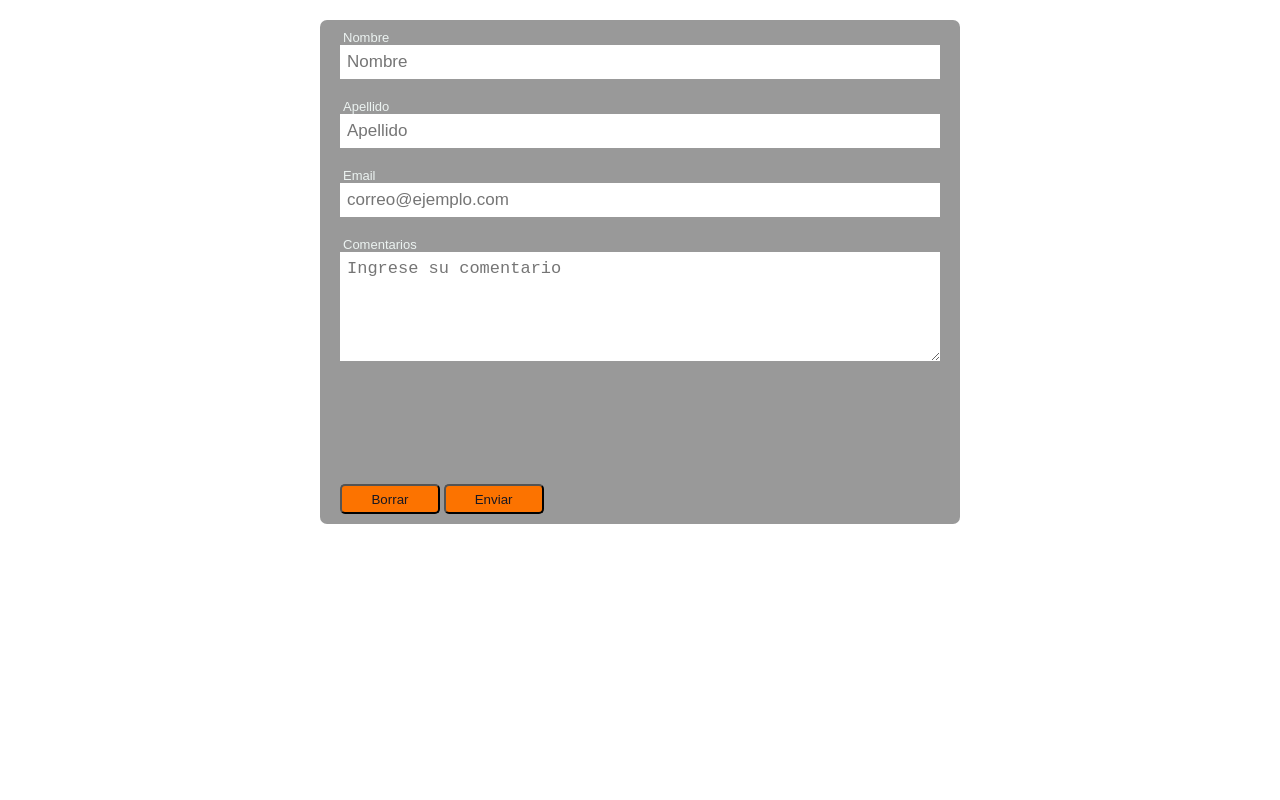
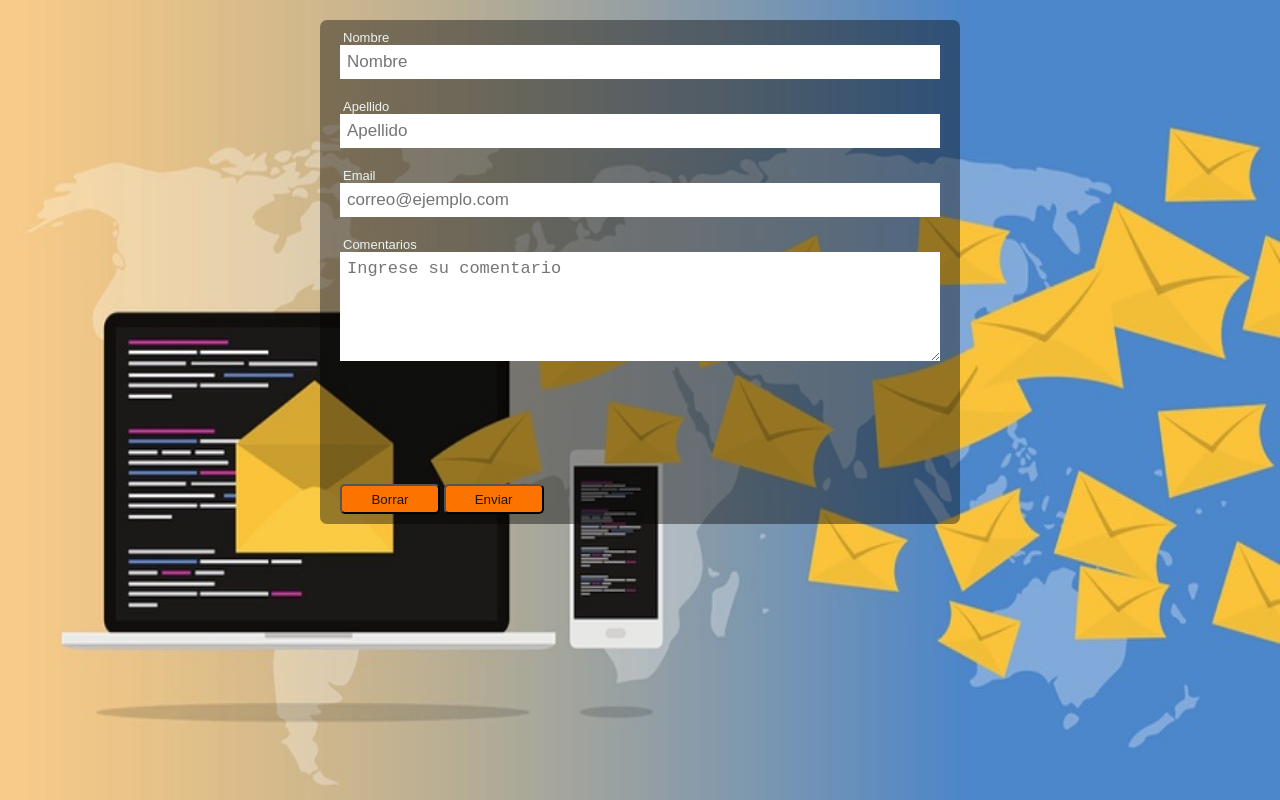
Before and after one commit to serjofre/PROYECTO-INTEGRADOR-WEB-UNTREFSCHOOL, a plain HTML site: page contactenos.html in a window 1280 px wide. Drawn offline with Linux system fonts and the light colour scheme; files whose address does not match are found by name; a web font is replaced by a local one.

Commit message:
mejorar formulario

```diff
--- a/contactenos.html
+++ b/contactenos.html
@@ -13,7 +13,7 @@
     <link rel="preconnect" href="https://fonts.gstatic.com" crossorigin>
     <link href="https://fonts.googleapis.com/css2?family=Belanosima:wght@400;600;700&display=swap" rel="stylesheet">
 </head>
-<body>
+<body id="formulario">
     <main>
     <form action="https://formsubmit.co/3ccfa19af8c7b29f0dd8d8168047e0fb" method="POST">
         <label for="name">Nombre</label>
```
Also changed, not shown: img/email-marketing-sobres-volando.jpg (added).
